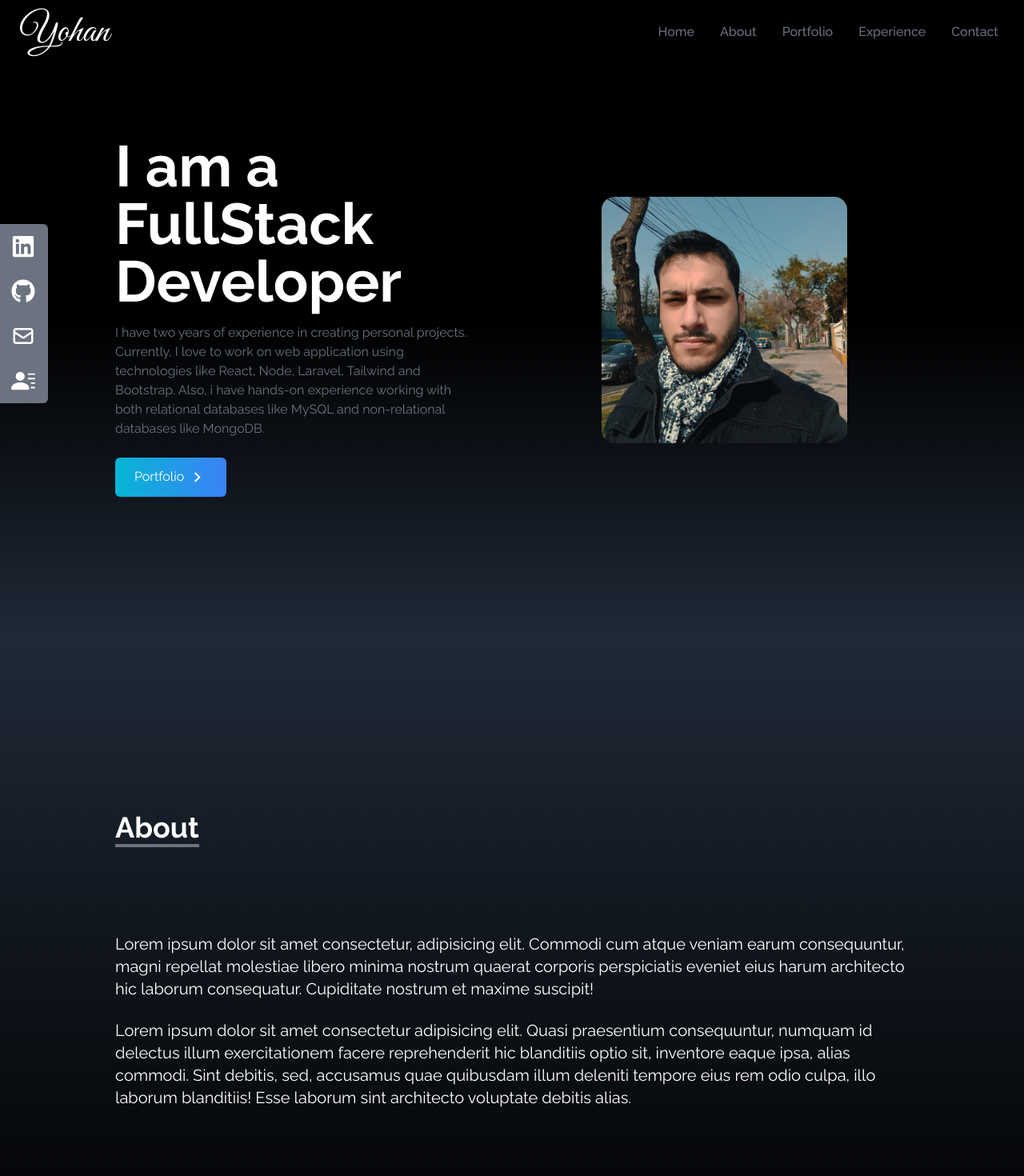
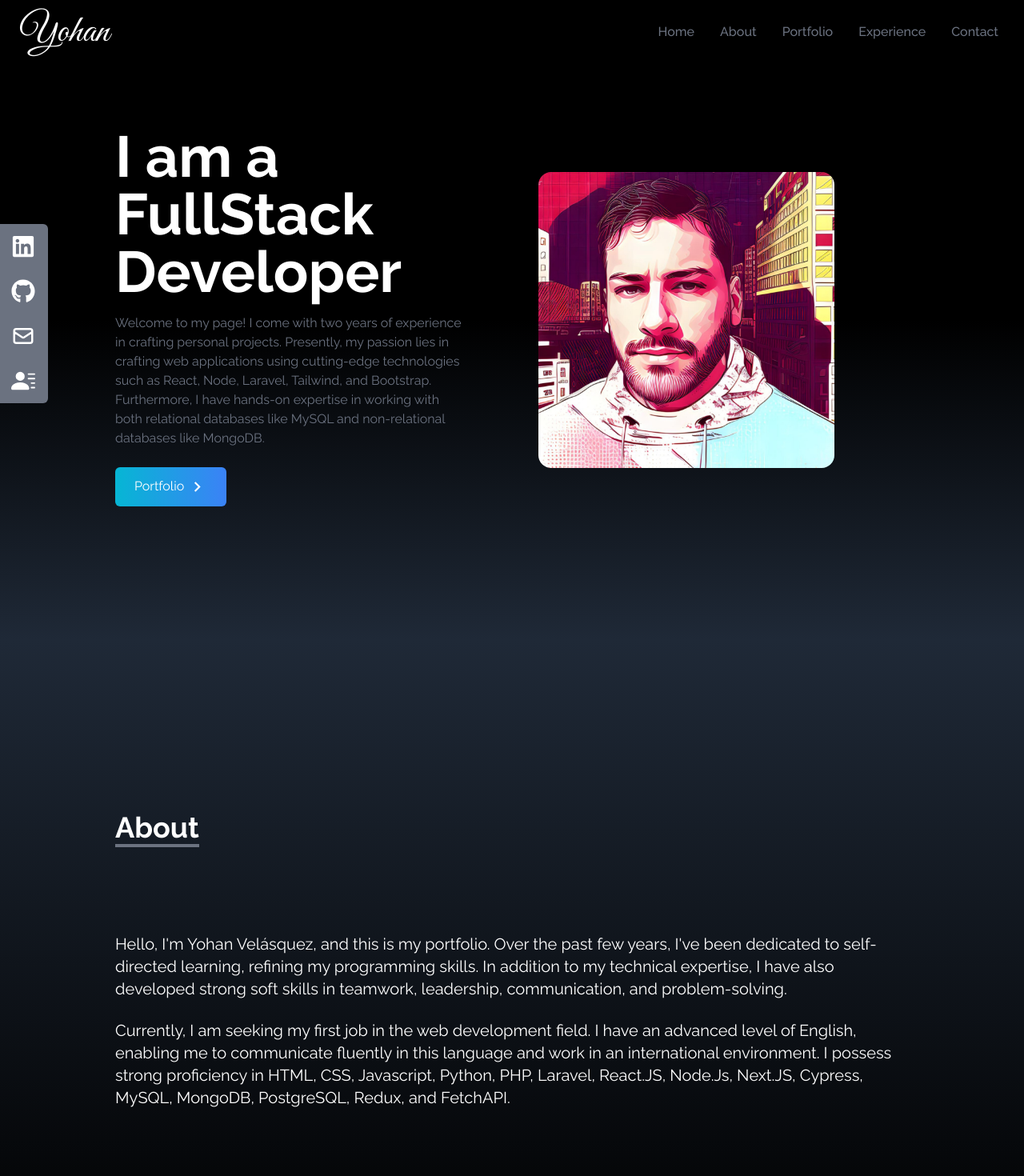
Before and after one commit to YohanRVV/myportfolio, a React (Vite) app: page / in a window 1280 px wide. Shown: the top 1470 px of the page at 80% size. Built offline with nearby package versions, Linux system fonts and the light colour scheme.

Commit message:
cambio de imagen y texto

```diff
--- a/src/components/About.jsx
+++ b/src/components/About.jsx
@@ -6,11 +6,11 @@ const About = () => {
                     <p className='text-4xl font-bold inline border-b-4 border-gray-500'>About</p>
                 </div>
                 <p className='text-xl mt-20'>
-                    Lorem ipsum dolor sit amet consectetur, adipisicing elit. Commodi cum atque veniam earum consequuntur, magni repellat molestiae libero minima nostrum quaerat corporis perspiciatis eveniet eius harum architecto hic laborum consequatur. Cupiditate nostrum et maxime suscipit!
+                    Hello, I'm Yohan Velásquez, and this is my portfolio. Over the past few years, I've been dedicated to self-directed learning, refining my programming skills. In addition to my technical expertise, I have also developed strong soft skills in teamwork, leadership, communication, and problem-solving.
                 </p>
                 <br />
                 <p className='text-xl'>
-                    Lorem ipsum dolor sit amet consectetur adipisicing elit. Quasi praesentium consequuntur, numquam id delectus illum exercitationem facere reprehenderit hic blanditiis optio sit, inventore eaque ipsa, alias commodi. Sint debitis, sed, accusamus quae quibusdam illum deleniti tempore eius rem odio culpa, illo laborum blanditiis! Esse laborum sint architecto voluptate debitis alias.
+                    Currently, I am seeking my first job in the web development field. I have an advanced level of English, enabling me to communicate fluently in this language and work in an international environment. I possess strong proficiency in HTML, CSS, Javascript, Python, PHP, Laravel, React.JS, Node.Js, Next.JS, Cypress, MySQL, MongoDB, PostgreSQL, Redux, and FetchAPI.
                 </p>
             </div>
         </div>
--- a/src/components/Home.jsx
+++ b/src/components/Home.jsx
@@ -1,6 +1,6 @@
 // eslint-disable-next-line no-unused-vars
 import React from 'react'
-import HeroImage from "../assets/1687197919198.jpg"
+import HeroImage from "../assets/IMG_20230922_220542.jpg"
 import { MdKeyboardArrowRight } from "react-icons/md"
 import { Link } from 'react-scroll'
 
@@ -14,10 +14,7 @@ const Home = () => {
                         I am a FullStack Developer
                     </h2>
                     <p className='text-gray-500 py-4 max-w-md'>
-                        I have two years of experience in creating personal projects.
-                        Currently, I love to work on web application using technologies like
-                        React, Node, Laravel, Tailwind and Bootstrap.
-                        Also, i have hands-on experience working with both relational databases like MySQL and non-relational databases like MongoDB.
+                        Welcome to my page! I come with two years of experience in crafting personal projects. Presently, my passion lies in crafting web applications using cutting-edge technologies such as React, Node, Laravel, Tailwind, and Bootstrap. Furthermore, I have hands-on expertise in working with both relational databases like MySQL and non-relational databases like MongoDB.
                     </p>
                     <div>
                         <Link to="portfolio" smooth duration={500} className='group text-white w-fit px-6 py-3 my-2 flex items-center rounded-md bg-gradient-to-r from-cyan-500 to-blue-500 cursor-pointer'>
```
Also changed, not shown: src/assets/IMG_20230922_220542.jpg (added).
